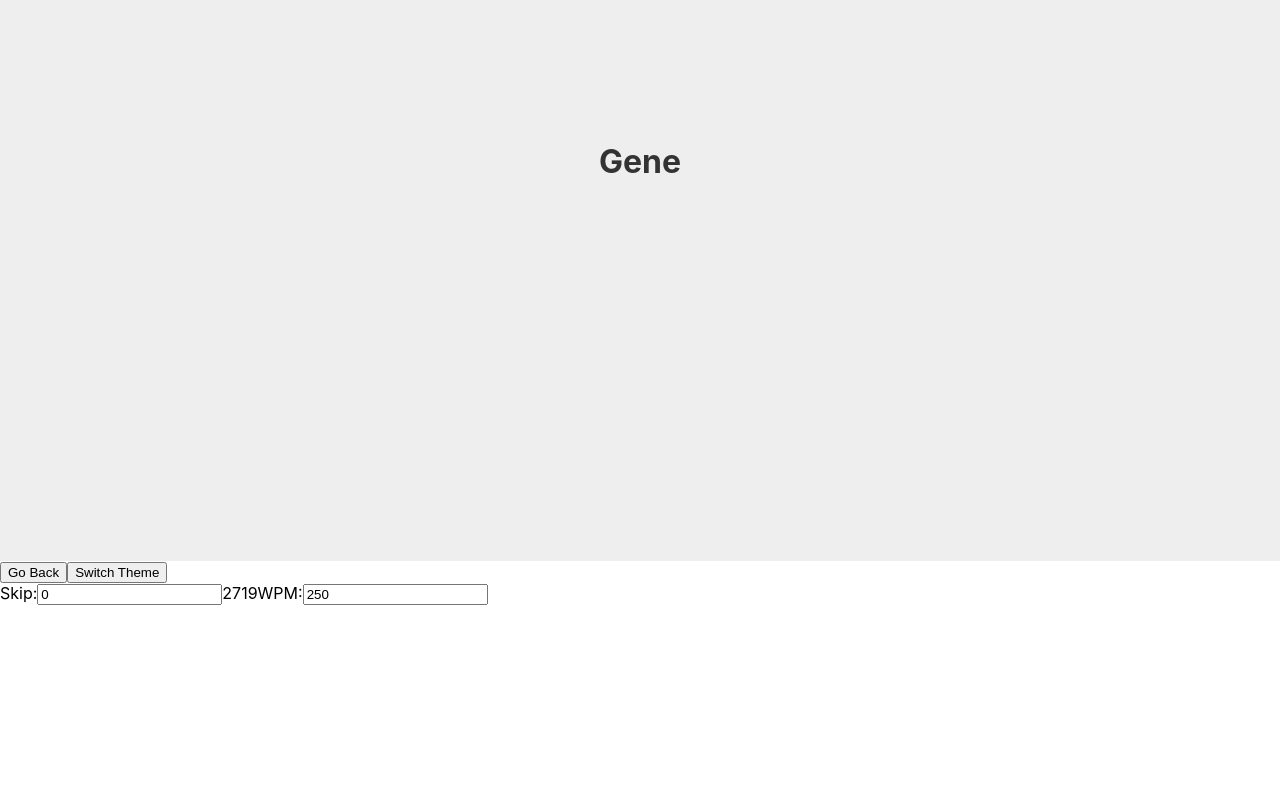
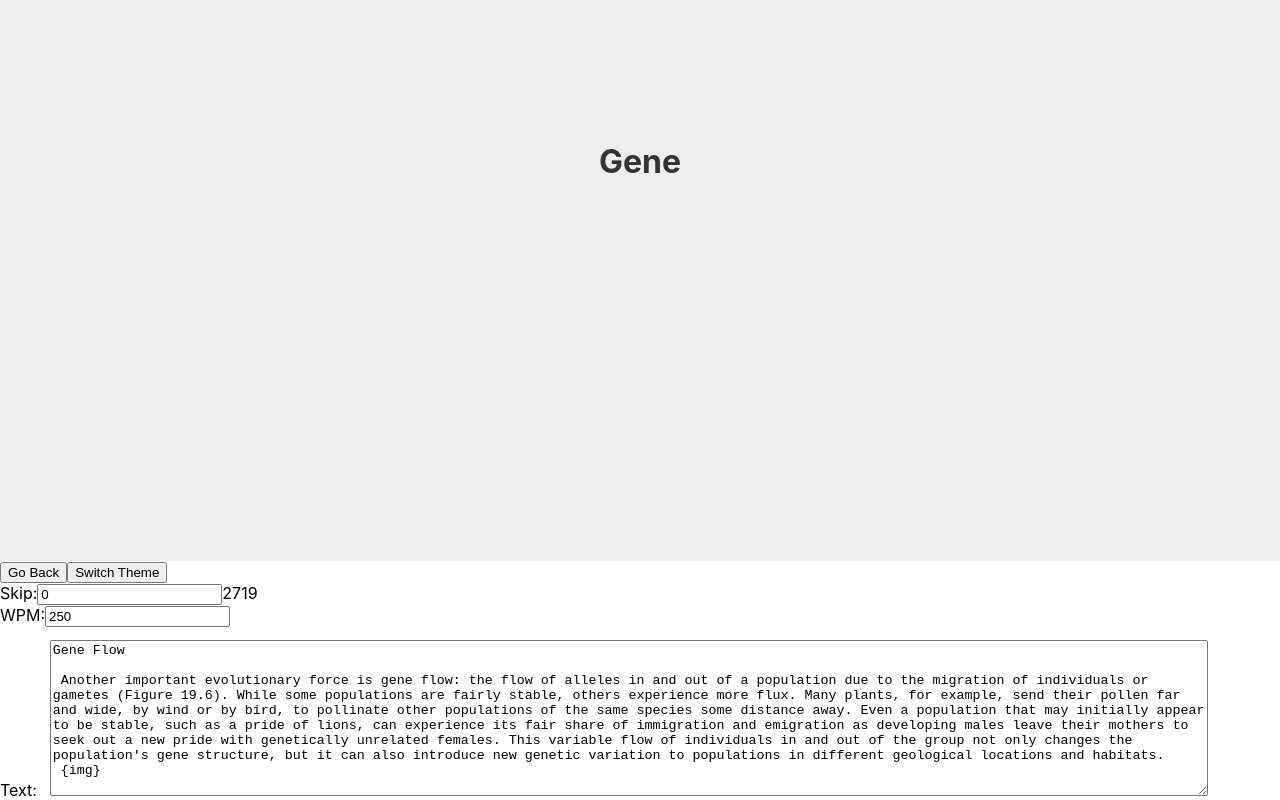
Before and after one commit to dev-mirzabicer/speedreader, a React (Create React App) app: page / in a window 1280 px wide. Shown: the part 239-1039 px from the top of the page. Before the commit the page ends 844 px from the top, so only its background shows below. Built offline with nearby package versions, Linux system fonts and the light colour scheme.

Commit message:
add text editing feature and more stylings

```diff
--- a/src/SpeedReader.css
+++ b/src/SpeedReader.css
@@ -49,3 +49,8 @@
   background-color: #eee;
   color: #333;
 }
+
+.text-area textarea {
+  margin: 1% 1% 0 1%;
+  width: 90%;
+}
--- a/src/SpeedReader.js
+++ b/src/SpeedReader.js
@@ -9,7 +9,8 @@ const SpeedReader = ({ text, wordsPerMinute, theme }) => {
   const [isPlaying, setIsPlaying] = useState(false);
   const [currentDelay, setCurrentDelay] = useState(0);
   const [currentWPM, setCurrentWPM] = useState(wordsPerMinute);
-  const words = text.split(" ");
+  const [currentText, setCurrentText] = useState(text);
+  const words = currentText.split(" ");
 
   if (!(currentIndex < words.length - 1 && currentIndex >= 0)) {
     setCurrentIndex(0);
@@ -19,11 +20,11 @@ const SpeedReader = ({ text, wordsPerMinute, theme }) => {
 
   const getDelayForWord = useCallback(
     (word) => {
-      if (word.endsWith(",")) {
+      if (word.includes(",")) {
         return wordDelay * 1.25;
-      } else if (word.endsWith(".")) {
+      } else if (word.includes(".")) {
         return wordDelay * 1.75;
-      } else if (word.length > 11) {
+      } else if (word.length > 10) {
         return wordDelay * 1.2;
       } else if (word.includes("\n")) {
         return 3 * wordDelay;
@@ -86,6 +87,7 @@ const SpeedReader = ({ text, wordsPerMinute, theme }) => {
           Switch Theme
         </button>
         <form>
+          <div className="skip">
             <label>
               Skip:
               <input
@@ -96,6 +98,8 @@ const SpeedReader = ({ text, wordsPerMinute, theme }) => {
               ></input>
               {words.length}
             </label>
+          </div>
+          <div className="wpm">
             <label>
               WPM:
               <input
@@ -105,6 +109,18 @@ const SpeedReader = ({ text, wordsPerMinute, theme }) => {
                 onChange={(e) => setCurrentWPM(parseInt(e.target.value))}
               ></input>
             </label>
+          </div>
+          <div className="text-area">
+            <label>
+              Text:
+              <textarea
+                name="text"
+                rows="10"
+                value={currentText}
+                onChange={(e) => setCurrentText(e.target.value)}
+              ></textarea>
+            </label>
+          </div>
         </form>
       </div>
     </>
```
Lines whose indentation alone changed are shown as unchanged.
